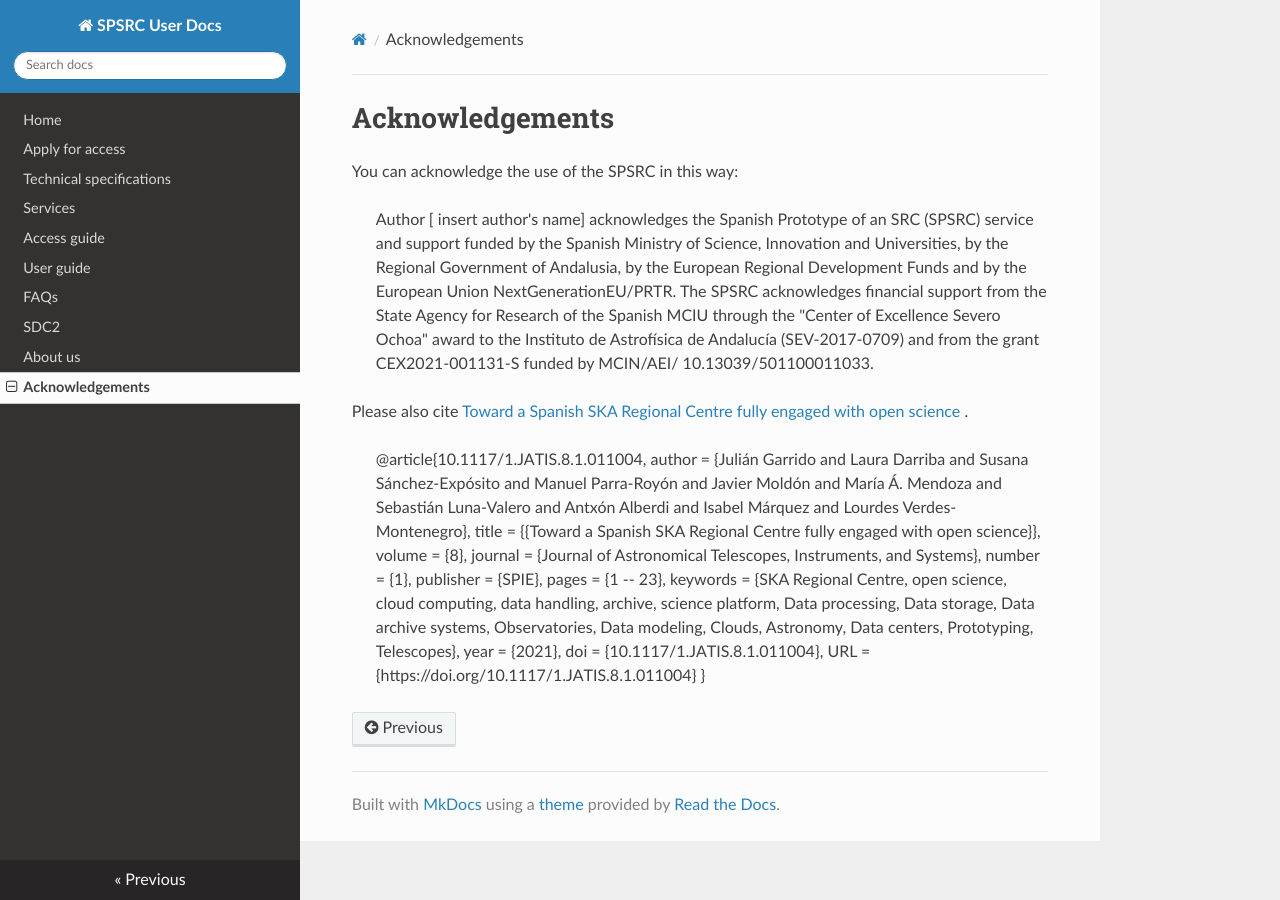
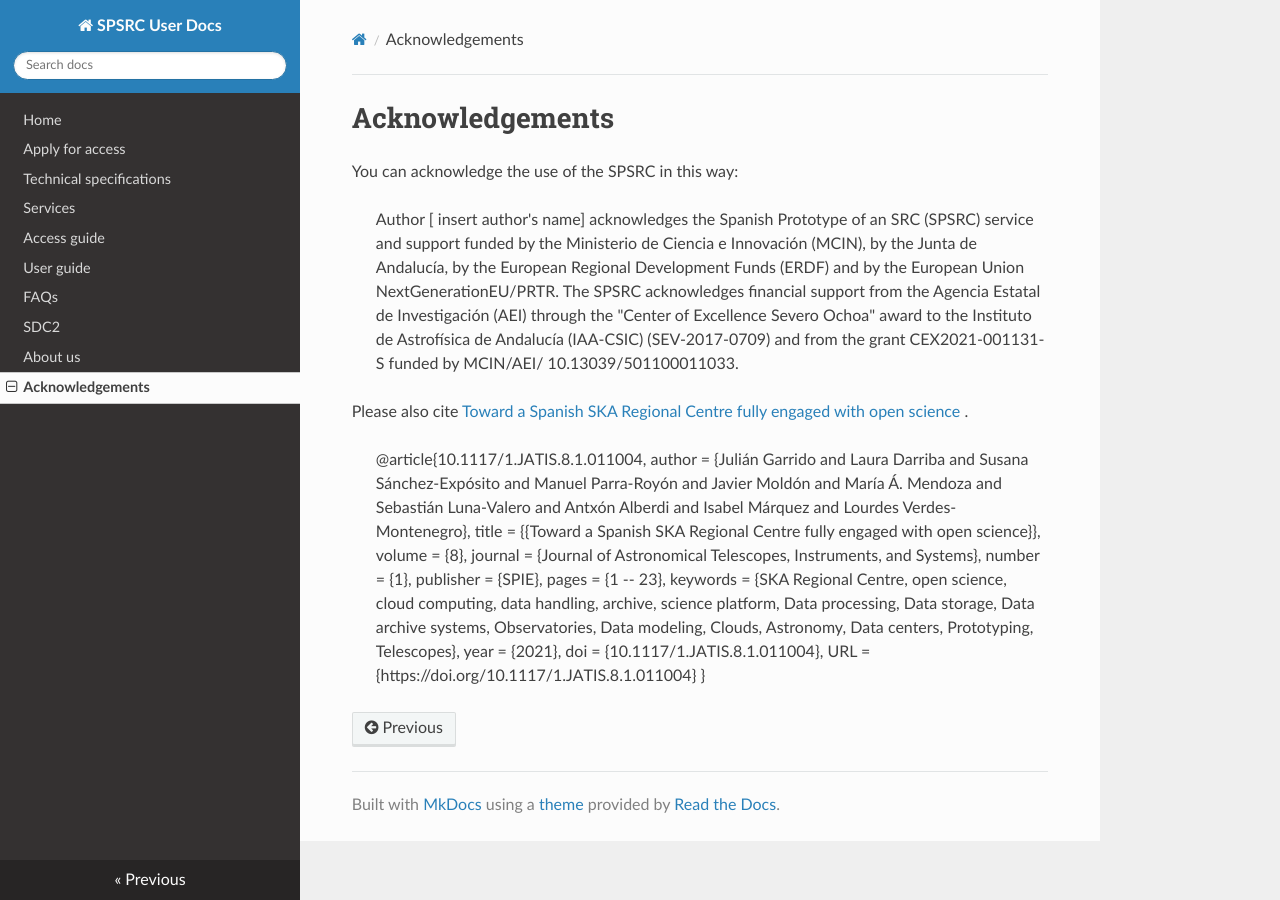
Before and after one commit to espsrc/spsrc_user_docs, an MkDocs documentation site: the page built from docs/acknowledgements.md, in a window 1280 px wide. Built offline with MkDocs 1.6.1, drawn with Linux system fonts in a browser that asks for light colours; nearby versions of some CDN libraries.

Commit message:
acknowledgements update

```diff
--- a/docs/acknowledgements.md
+++ b/docs/acknowledgements.md
@@ -2,7 +2,7 @@
 
 You can acknowledge the use of the SPSRC in this way:
 
-> Author [ insert author's name] acknowledges the Spanish Prototype of an SRC (SPSRC) service and support funded by the Spanish Ministry of Science, Innovation and Universities, by the Regional Government of Andalusia, by the European Regional Development Funds and by the European Union NextGenerationEU/PRTR. The SPSRC acknowledges financial support from the State Agency for Research of the Spanish MCIU through the "Center of Excellence Severo Ochoa" award to the Instituto de Astrofísica de Andalucía (SEV-2017-0709) and from the grant CEX2021-001131-S funded by MCIN/AEI/ 10.13039/501100011033.
+> Author [ insert author's name] acknowledges the Spanish Prototype of an SRC (SPSRC) service and support funded by the Ministerio de Ciencia e Innovación (MCIN), by the Junta de Andalucía, by the European Regional Development Funds (ERDF) and by the European Union NextGenerationEU/PRTR. The SPSRC acknowledges financial support from the Agencia Estatal de Investigación (AEI) through the "Center of Excellence Severo Ochoa" award to the Instituto de Astrofísica de Andalucía (IAA-CSIC) (SEV-2017-0709) and from the grant CEX2021-001131-S funded by MCIN/AEI/ 10.13039/501100011033.
 
 Please also cite  [Toward a Spanish SKA Regional Centre fully engaged with open science
 ](https://www.spiedigitallibrary.org/journals/journal-of-astronomical-telescopes-instruments-and-systems/volume-8/issue-1?utm_id=sjjatis0422acnbe&spMailingID=8255119&spUserID=NDA5MDI1Mzk5NTU2S0&spJobID=1500281855&spReportId=MTUwMDI4MTg1NQS2#SpecialSectionontheSKAObservatory).
```
